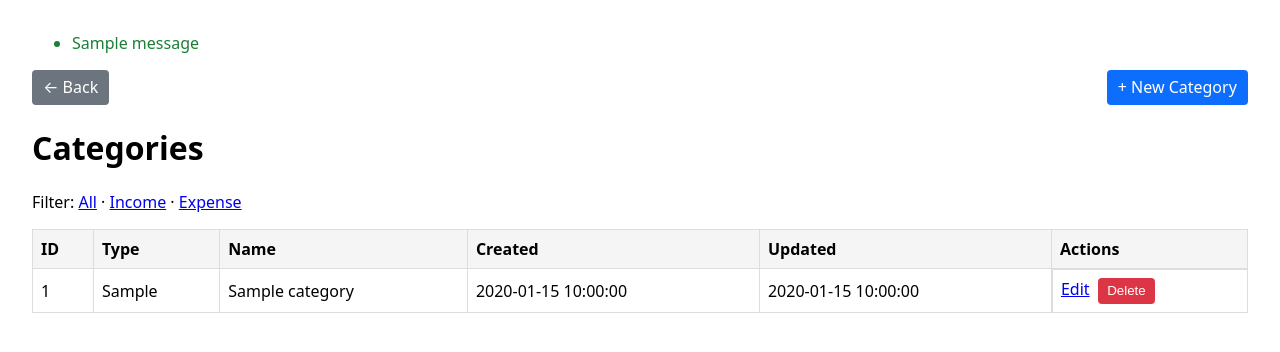
After one commit to rizkyjarr/personal-finance-app, a Flask app: page /categories in a window 1280 px wide. The commit adds this page. Shown: the top 352 px of the page. Run offline with Flask 3, Linux system fonts and the light colour scheme; tables that the repository leaves empty hold one stand-in row (values such as "Sample post"); one stand-in notice (Sample message) is shown; parts of the project's set-up code (start-up, migrations or seed data) failed here and were passed over.

Commit message:
Add category master, CRUD, templates and wiring

```diff
--- a/app.py
+++ b/app.py
@@ -1,11 +1,38 @@
-from flask import Flask, render_template, request, redirect, url_for, flash
-from models import Session, Transaction
+from flask import Flask, render_template, request, redirect, url_for, flash, abort
+from models import Session, Transaction, Category
 from datetime import datetime
 import os
+from sqlalchemy.exc import IntegrityError
 
 app = Flask(__name__)
 # Secret key required for flashing messages (use env var in production)
 app.secret_key = os.environ.get('SECRET_KEY', 'dev_secret_key')
+
+ALLOWED_TYPES = {"Income", "Expense"}
+
+
+def _load_categories_context():
+    """Load categories for both types to populate dropdowns in forms."""
+    s = Session()
+    try:
+        categories_income = (
+            s.query(Category)
+            .filter(Category.type == 'Income')
+            .order_by(Category.name)
+            .all()
+        )
+        categories_expense = (
+            s.query(Category)
+            .filter(Category.type == 'Expense')
+            .order_by(Category.name)
+            .all()
+        )
+        return {
+            'categories_income': categories_income,
+            'categories_expense': categories_expense,
+        }
+    finally:
+        s.close()
 
 # Home page - View all transactions
 @app.route('/')
@@ -36,13 +63,13 @@ def add_transaction():
             date_val = date_obj.isoformat()  # store as 'YYYY-MM-DD'
         except ValueError:
             flash('Invalid date format. Please use the date picker.', 'error')
-            return render_template('add.html')
+            return render_template('add.html', **_load_categories_context())
 
         try:
             amount = float(request.form.get('amount', 0))
         except ValueError:
             flash('Invalid amount. Please enter a numeric value.', 'error')
-            return render_template('add.html')
+            return render_template('add.html', **_load_categories_context())
 
         # Category selection handling
         selected = (request.form.get('category_select') or '').strip()
@@ -79,13 +106,14 @@ def add_transaction():
         except Exception:
             session.rollback()
             flash('Failed to save transaction. Try again.', 'error')
-            return render_template('add.html')
+            return render_template('add.html', **_load_categories_context())
         finally:
             session.close()
 
         return redirect(url_for('index'))
 
-    return render_template('add.html')
+    # GET: render form with categories
+    return render_template('add.html', **_load_categories_context())
 
 # Edit transaction
 @app.route('/edit/<int:id>', methods=['GET', 'POST'])
@@ -106,7 +134,7 @@ def edit_transaction(id):
         except ValueError:
             flash('Invalid date format. Please use the date picker.', 'error')
             session.close()
-            return render_template('edit.html', transaction=transaction)
+            return render_template('edit.html', transaction=transaction, **_load_categories_context())
 
         # Validate amount
         try:
@@ -114,7 +142,7 @@ def edit_transaction(id):
         except ValueError:
             flash('Invalid amount. Please enter a numeric value.', 'error')
             session.close()
-            return render_template('edit.html', transaction=transaction)
+            return render_template('edit.html', transaction=transaction, **_load_categories_context())
 
         transaction.type = request.form.get('type', transaction.type)
         # Category handling: category_select is the dropdown; category is the free-text for Others/custom
@@ -143,13 +171,147 @@ def edit_transaction(id):
             session.rollback()
             flash('Failed to update transaction. Try again.', 'error')
             session.close()
-            return render_template('edit.html', transaction=transaction)
+            return render_template('edit.html', transaction=transaction, **_load_categories_context())
 
         session.close()
         return redirect(url_for('index'))
 
     session.close()
-    return render_template('edit.html', transaction=transaction)
+    return render_template('edit.html', transaction=transaction, **_load_categories_context())
+
+
+# ===== Categories Master Data =====
+
+@app.route('/categories')
+def list_categories():
+    s = Session()
+    try:
+        filter_type = (request.args.get('type') or '').strip().capitalize()
+        q = s.query(Category)
+        if filter_type in ALLOWED_TYPES:
+            q = q.filter(Category.type == filter_type)
+        categories = q.order_by(Category.type, Category.name).all()
+        return render_template('categories.html', categories=categories, filter_type=filter_type)
+    finally:
+        s.close()
+
+
+@app.route('/categories/new', methods=['GET', 'POST'])
+def create_category():
+    if request.method == 'POST':
+        ctype = (request.form.get('type') or '').strip().capitalize()
+        name = (request.form.get('name') or '').strip()
+
+        if ctype not in ALLOWED_TYPES:
+            flash('Type must be Income or Expense.', 'error')
+            return render_template('category_form.html', category=None)
+        if not name:
+            flash('Name is required.', 'error')
+            return render_template('category_form.html', category=None)
+
+        s = Session()
+        try:
+            # prevent duplicates
+            exists = s.query(Category).filter_by(type=ctype, name=name).first()
+            if exists:
+                flash('Category already exists for that type.', 'error')
+                return render_template('category_form.html', category=None)
+
+            s.add(Category(type=ctype, name=name))
+            s.commit()
+            flash('Category created.', 'success')
+            return redirect(url_for('list_categories', type=ctype))
+        except IntegrityError:
+            s.rollback()
+            flash('Category already exists.', 'error')
+            return render_template('category_form.html', category=None)
+        finally:
+            s.close()
+
+    return render_template('category_form.html', category=None)
+
+
+@app.route('/categories/<int:id>/edit', methods=['GET', 'POST'])
+def edit_category(id):
+    s = Session()
+    category = s.get(Category, id)
+    if category is None:
+        s.close()
+        return redirect(url_for('list_categories'))
+
+    if request.method == 'POST':
+        ctype = (request.form.get('type') or '').strip().capitalize()
+        name = (request.form.get('name') or '').strip()
+
+        if ctype not in ALLOWED_TYPES:
+            flash('Type must be Income or Expense.', 'error')
+            s.close()
+            return render_template('category_form.html', category=category)
+        if not name:
+            flash('Name is required.', 'error')
+            s.close()
+            return render_template('category_form.html', category=category)
+
+        try:
+            # check duplicate other than self
+            dup = (
+                s.query(Category)
+                .filter(Category.type == ctype, Category.name == name, Category.id != id)
+                .first()
+            )
+            if dup:
+                flash('Another category with that name and type exists.', 'error')
+                s.close()
+                return render_template('category_form.html', category=category)
+
+            category.type = ctype
+            category.name = name
+            s.commit()
+            flash('Category updated.', 'success')
+            s.close()
+            return redirect(url_for('list_categories', type=ctype))
+        except IntegrityError:
+            s.rollback()
+            flash('Category already exists.', 'error')
+            s.close()
+            return render_template('category_form.html', category=category)
+
+    s.close()
+    return render_template('category_form.html', category=category)
+
+
+@app.route('/categories/<int:id>/delete', methods=['POST'])
+def delete_category(id):
+    s = Session()
+    cat = s.get(Category, id)
+    if cat is None:
+        s.close()
+        return redirect(url_for('list_categories'))
+    try:
+        ctype = cat.type
+        s.delete(cat)
+        s.commit()
+        flash('Category deleted.', 'success')
+    except Exception:
+        s.rollback()
+        flash('Failed to delete category.', 'error')
+    finally:
+        s.close()
+    return redirect(url_for('list_categories', type=ctype))
+
+
+@app.route('/categories/seed', methods=['POST'])
+def seed_categories():
+    # Optional dev helper; hide in non-debug if you prefer
+    if not app.debug:
+        return abort(404)
+    from models import seed_default_categories
+    try:
+        seed_default_categories(Session)
+        flash('Default categories seeded.', 'success')
+    except Exception as e:
+        flash(f'Failed to seed categories: {e}', 'error')
+    return redirect(url_for('list_categories'))
 
 # Delete transaction
 @app.route('/delete/<int:id>')
--- /dev/null
+++ b/templates/categories.html
@@ -0,0 +1,88 @@
+<!doctype html>
+<html lang="en">
+  <head>
+    <meta charset="utf-8" />
+    <meta name="viewport" content="width=device-width, initial-scale=1" />
+    <title>Categories</title>
+    <style>
+      body { font-family: system-ui, -apple-system, Segoe UI, Roboto, sans-serif; margin: 2rem; }
+      table { border-collapse: collapse; width: 100%; }
+      th, td { border: 1px solid #ddd; padding: 8px; }
+      th { background: #f5f5f5; text-align: left; }
+      .actions { display: flex; gap: .5rem; }
+      .flash-success { color: #1a7f37; }
+      .flash-error { color: #b3261e; }
+      .toolbar { display: flex; justify-content: space-between; align-items: center; margin-bottom: 1rem; }
+      a.button { display: inline-block; padding: .4rem .7rem; background:#0d6efd; color:#fff; text-decoration:none; border-radius:4px; }
+      a.button.secondary { background:#6c757d; }
+      form.inline { display:inline; margin:0; }
+      button.danger { background:#dc3545; color:#fff; border:0; padding:.35rem .6rem; border-radius:4px; cursor:pointer; }
+    </style>
+  </head>
+  <body>
+    {% with messages = get_flashed_messages(with_categories=true) %}
+      {% if messages %}
+        <ul>
+        {% for category, message in messages %}
+          <li class="flash-{{ category }}">{{ message }}</li>
+        {% endfor %}
+        </ul>
+      {% endif %}
+    {% endwith %}
+
+    <div class="toolbar">
+      <div>
+        <a href="{{ url_for('index') }}" class="button secondary">← Back</a>
+      </div>
+      <div>
+        <a href="{{ url_for('create_category') }}" class="button">+ New Category</a>
+      </div>
+    </div>
+
+    <h1>Categories {% if filter_type %}({{ filter_type }}){% endif %}</h1>
+
+    <p>Filter:
+      <a href="{{ url_for('list_categories') }}">All</a> ·
+      <a href="{{ url_for('list_categories', type='Income') }}">Income</a> ·
+      <a href="{{ url_for('list_categories', type='Expense') }}">Expense</a>
+    </p>
+
+    <table>
+      <thead>
+        <tr>
+          <th>ID</th>
+          <th>Type</th>
+          <th>Name</th>
+          <th>Created</th>
+          <th>Updated</th>
+          <th>Actions</th>
+        </tr>
+      </thead>
+      <tbody>
+        {% for c in categories %}
+        <tr>
+          <td>{{ c.id }}</td>
+          <td>{{ c.type }}</td>
+          <td>{{ c.name }}</td>
+          <td>{{ c.created_at }}</td>
+          <td>{{ c.updated_at }}</td>
+          <td class="actions">
+            <a href="{{ url_for('edit_category', id=c.id) }}">Edit</a>
+            <form class="inline" method="post" action="{{ url_for('delete_category', id=c.id) }}" onsubmit="return confirm('Delete this category?');">
+              <button type="submit" class="danger">Delete</button>
+            </form>
+          </td>
+        </tr>
+        {% else %}
+        <tr><td colspan="6">No categories yet.</td></tr>
+        {% endfor %}
+      </tbody>
+    </table>
+
+    {% if config.DEBUG %}
+    <form method="post" action="{{ url_for('seed_categories') }}" style="margin-top:1rem;">
+      <button type="submit">Seed Default Categories (dev)</button>
+    </form>
+    {% endif %}
+  </body>
+</html>
--- a/templates/index.html
+++ b/templates/index.html
@@ -103,7 +103,10 @@
         </div>
     </div>
 
-    <a href="/add" class="btn">+ Add New Transaction</a>
+    <div style="display:flex; gap:12px; margin-bottom: 20px;">
+        <a href="/add" class="btn">+ Add New Transaction</a>
+        <a href="/categories" class="btn" style="background:#6c757d;">Manage Categories</a>
+    </div>
 
     <table>
         <thead>
```
Also changed, not shown: alembic.ini (deleted, +0 -33 lines), alembic/env.py (deleted, +0 -74 lines), alembic/script.py.mako (deleted, +0 -16 lines), alembic/versions/0001_add_other_category.py (deleted, +0 -24 lines), models.py (+73 -1 lines), templates/category_form.html (added, +62 -0 lines), my-notes.txt (added), 1 other file.
